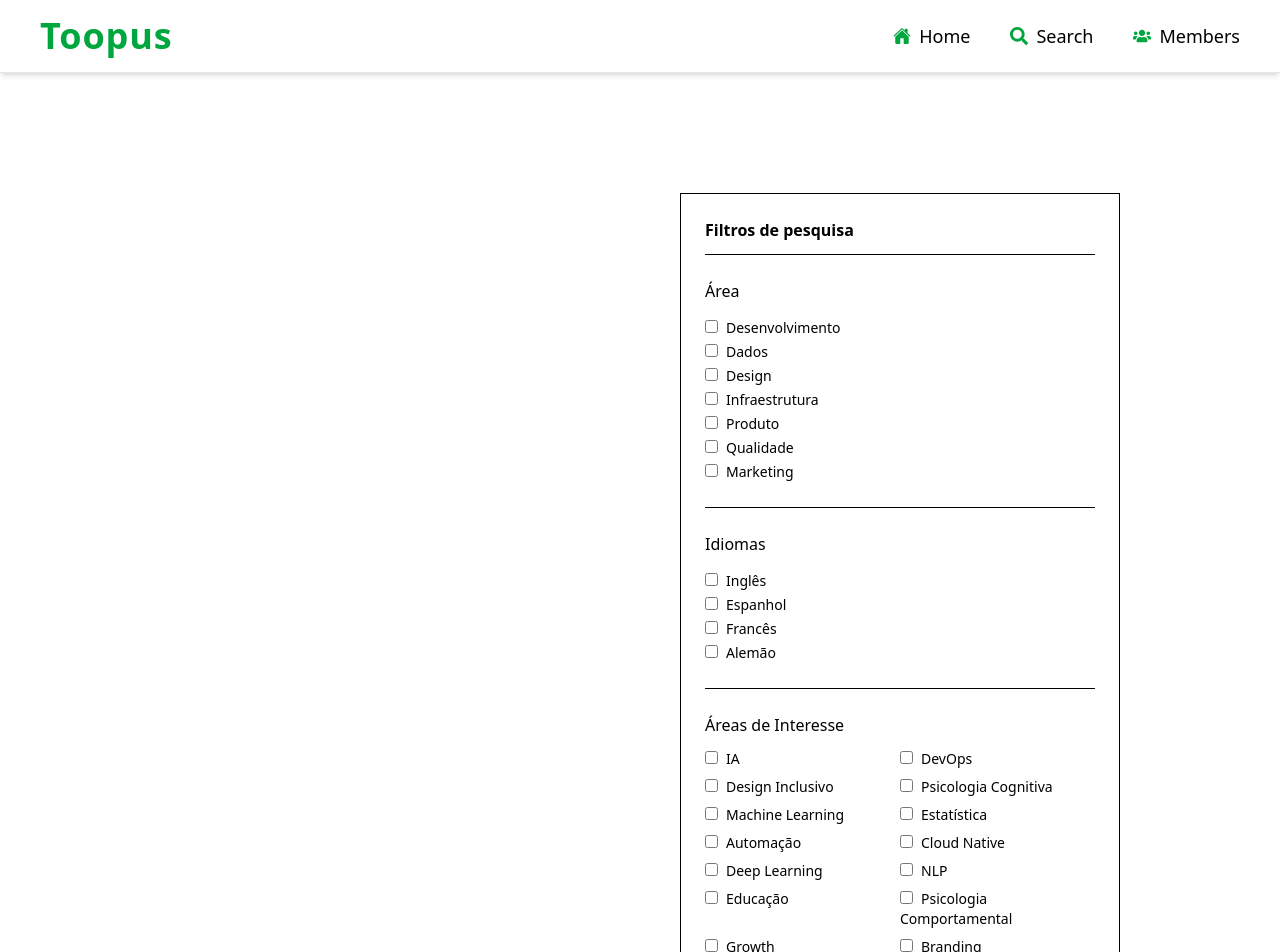
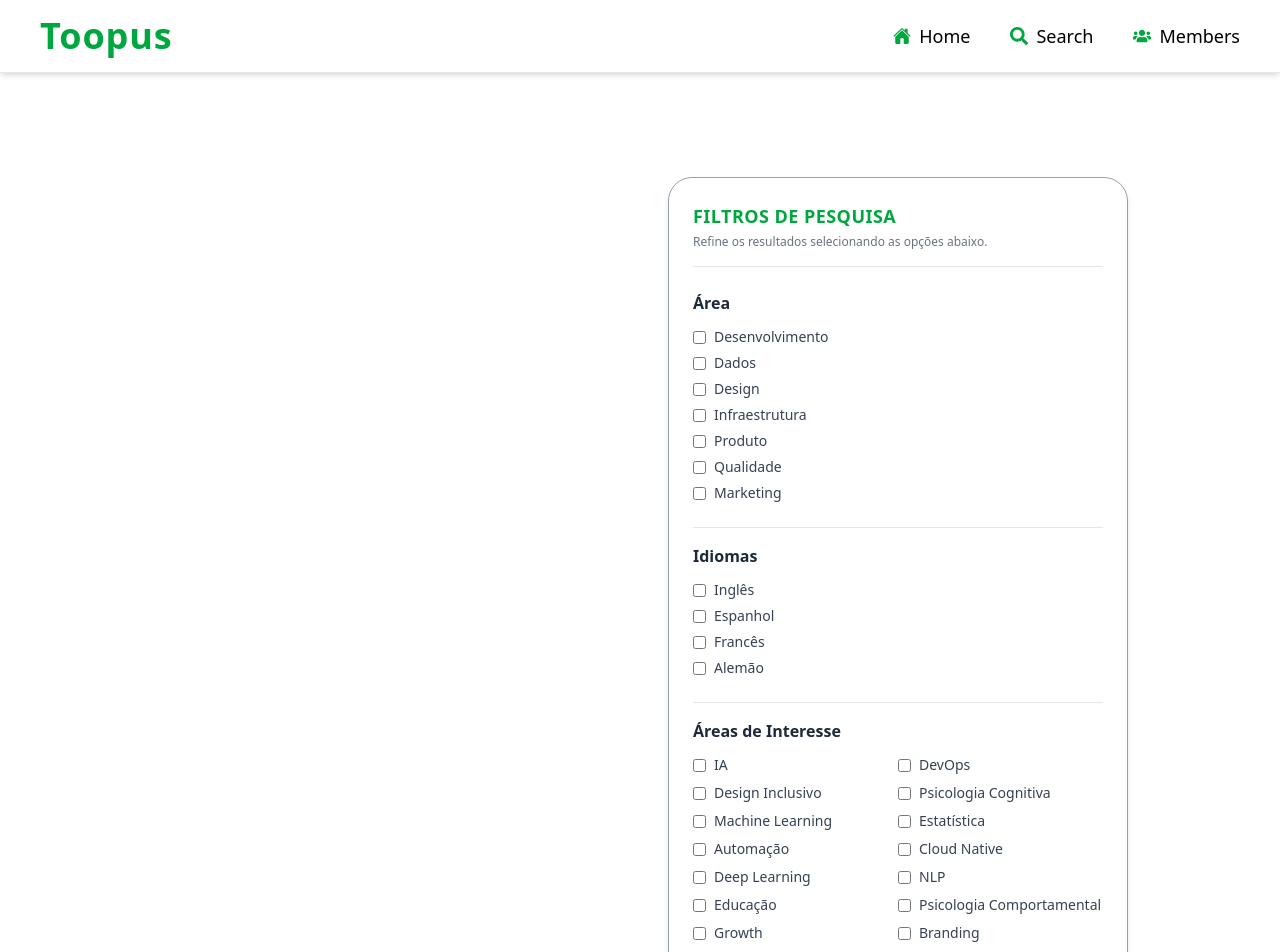
Before and after one commit to gabrielamara98/Toopus, a React (Vite) app: page /search in a window 1280 px wide. Shown: the top 952 px of the page. Built offline with nearby package versions, Linux system fonts and the light colour scheme.

Commit message:
style: melhora visual do painel de filtros

```diff
--- a/src/components/SearchFilter.jsx
+++ b/src/components/SearchFilter.jsx
@@ -2,79 +2,199 @@ import React from "react";
 
 function SearchFilter() {
   return (
-    <div className="w-full flex justify-end">
-      {/* Painel de filtros */}
-      <div className="border border-black w-[440px] mr-40 mt-20 p-6 bg-white">
+    <div className="w-full flex justify-end px-6">
 
-        {/* TÍTULO */}
-        <div className="mb-6">
-          <p className="text-base font-semibold">Filtros de pesquisa</p>
-          <hr className="mt-3" />
+      <aside className="w-[460px] mr-32 mt-16 mb-20">
+        <div className="bg-white border border-gray-400 rounded-3xl shadow-md px-6 py-6">
+
+          <header className="mb-6">
+            <p className="text-lg font-semibold tracking-wide text-green-600 uppercase">
+              Filtros de pesquisa
+            </p>
+            <p className="text-xs text-gray-500 mt-1">
+              Refine os resultados selecionando as opções abaixo.
+            </p>
+            <div className="border-t border-gray-200 mt-4" />
+          </header>
+
+          <section className="mb-6">
+            <h2 className="text-base font-semibold text-gray-800 mb-3">
+              Área
+            </h2>
+
+            <div className="space-y-1.5 text-sm text-gray-700">
+              <label className="flex items-center gap-2">
+                <input type="checkbox" className="accent-green-600" />
+                <span>Desenvolvimento</span>
+              </label>
+
+              <label className="flex items-center gap-2">
+                <input type="checkbox" className="accent-green-600" />
+                <span>Dados</span>
+              </label>
+
+              <label className="flex items-center gap-2">
+                <input type="checkbox" className="accent-green-600" />
+                <span>Design</span>
+              </label>
+
+              <label className="flex items-center gap-2">
+                <input type="checkbox" className="accent-green-600" />
+                <span>Infraestrutura</span>
+              </label>
+
+              <label className="flex items-center gap-2">
+                <input type="checkbox" className="accent-green-600" />
+                <span>Produto</span>
+              </label>
+
+              <label className="flex items-center gap-2">
+                <input type="checkbox" className="accent-green-600" />
+                <span>Qualidade</span>
+              </label>
+
+              <label className="flex items-center gap-2">
+                <input type="checkbox" className="accent-green-600" />
+                <span>Marketing</span>
+              </label>
             </div>
+          </section>
 
-        {/* 🔹 BLOCO 1 – ÁREA */}
-        <div className="mb-6">
-          <p className="text-base mb-3">Área</p>
+          <div className="border-t border-gray-200 my-4" />
 
-          <label className="text-sm"><input type="checkbox" className="mr-2" />Desenvolvimento</label><br />
-          <label className="text-sm"><input type="checkbox" className="mr-2" />Dados</label><br />
-          <label className="text-sm"><input type="checkbox" className="mr-2" />Design</label><br />
-          <label className="text-sm"><input type="checkbox" className="mr-2" />Infraestrutura</label><br />
-          <label className="text-sm"><input type="checkbox" className="mr-2" />Produto</label><br />
-          <label className="text-sm"><input type="checkbox" className="mr-2" />Qualidade</label><br />
-          <label className="text-sm"><input type="checkbox" className="mr-2" />Marketing</label>
+          <section className="mb-6">
+            <h2 className="text-bse font-semibold text-gray-800 mb-3">
+              Idiomas
+            </h2>
+
+            <div className="space-y-1.5 text-sm text-gray-700">
+              <label className="flex items-center gap-2">
+                <input type="checkbox" className="accent-green-600" />
+                <span>Inglês</span>
+              </label>
+
+              <label className="flex items-center gap-2">
+                <input type="checkbox" className="accent-green-600" />
+                <span>Espanhol</span>
+              </label>
+
+              <label className="flex items-center gap-2">
+                <input type="checkbox" className="accent-green-600" />
+                <span>Francês</span>
+              </label>
+
+              <label className="flex items-center gap-2">
+                <input type="checkbox" className="accent-green-600" />
+                <span>Alemão</span>
+              </label>
             </div>
+          </section>
 
-        <hr className="my-6" />
+          <div className="border-t border-gray-200 my-4" />
 
-        {/* 🔹 BLOCO 2 – IDIOMAS */}
-        <div className="mb-6">
-          <p className="text-base mb-3">Idiomas</p>
+          <section className="mb-2">
+            <h2 className="text-bse font-semibold text-gray-800 mb-3">
+              Áreas de Interesse
+            </h2>
 
-          <label className="text-sm"><input type="checkbox" className="mr-2" />Inglês</label><br />
-          <label className="text-sm"><input type="checkbox" className="mr-2" />Espanhol</label><br />
-          <label className="text-sm"><input type="checkbox" className="mr-2" />Francês</label><br />
-          <label className="text-sm"><input type="checkbox" className="mr-2" />Alemão</label>
+            <div className="grid grid-cols-2 gap-y-2 text-sm text-gray-700">
+              <label className="flex items-center gap-2">
+                <input type="checkbox" className="accent-green-600" />
+                <span>IA</span>
+              </label>
+
+              <label className="flex items-center gap-2">
+                <input type="checkbox" className="accent-green-600" />
+                <span>DevOps</span>
+              </label>
+
+              <label className="flex items-center gap-2">
+                <input type="checkbox" className="accent-green-600" />
+                <span>Design Inclusivo</span>
+              </label>
+
+              <label className="flex items-center gap-2">
+                <input type="checkbox" className="accent-green-600" />
+                <span>Psicologia Cognitiva</span>
+              </label>
+
+              <label className="flex items-center gap-2">
+                <input type="checkbox" className="accent-green-600" />
+                <span>Machine Learning</span>
+              </label>
+
+              <label className="flex items-center gap-2">
+                <input type="checkbox" className="accent-green-600" />
+                <span>Estatística</span>
+              </label>
+
+              <label className="flex items-center gap-2">
+                <input type="checkbox" className="accent-green-600" />
+                <span>Automação</span>
+              </label>
+
+              <label className="flex items-center gap-2">
+                <input type="checkbox" className="accent-green-600" />
+                <span>Cloud Native</span>
+              </label>
+
+              <label className="flex items-center gap-2">
+                <input type="checkbox" className="accent-green-600" />
+                <span>Deep Learning</span>
+              </label>
+
+              <label className="flex items-center gap-2">
+                <input type="checkbox" className="accent-green-600" />
+                <span>NLP</span>
+              </label>
+
+              <label className="flex items-center gap-2">
+                <input type="checkbox" className="accent-green-600" />
+                <span>Educação</span>
+              </label>
+
+              <label className="flex items-center gap-2">
+                <input type="checkbox" className="accent-green-600" />
+                <span>Psicologia Comportamental</span>
+              </label>
+
+              <label className="flex items-center gap-2">
+                <input type="checkbox" className="accent-green-600" />
+                <span>Growth</span>
+              </label>
+
+              <label className="flex items-center gap-2">
+                <input type="checkbox" className="accent-green-600" />
+                <span>Branding</span>
+              </label>
+
+              <label className="flex items-center gap-2">
+                <input type="checkbox" className="accent-green-600" />
+                <span>Mobile First</span>
+              </label>
+
+              <label className="flex items-center gap-2">
+                <input type="checkbox" className="accent-green-600" />
+                <span>Arquitetura Limpa</span>
+              </label>
+
+              <label className="flex items-center gap-2">
+                <input type="checkbox" className="accent-green-600" />
+                <span>Arquitetura de Software</span>
+              </label>
+
+              <label className="flex items-center gap-2">
+                <input type="checkbox" className="accent-green-600" />
+                <span>SRE</span>
+              </label>
             </div>
+          </section>
 
-        <hr className="my-6" />
-
-        {/* 🔹 BLOCO 3 – ÁREAS DE INTERESSE */}
-        <div className="mb-6">
-          <p className="text-base mb-3">Áreas de Interesse</p>
-
-          <div className="grid grid-cols-2 gap-y-2">
-
-            <label className="text-sm"><input type="checkbox" className="mr-2" />IA</label>
-            <label className="text-sm"><input type="checkbox" className="mr-2" />DevOps</label>
-
-            <label className="text-sm"><input type="checkbox" className="mr-2" />Design Inclusivo</label>
-            <label className="text-sm"><input type="checkbox" className="mr-2" />Psicologia Cognitiva</label>
-
-            <label className="text-sm"><input type="checkbox" className="mr-2" />Machine Learning</label>
-            <label className="text-sm"><input type="checkbox" className="mr-2" />Estatística</label>
-
-            <label className="text-sm"><input type="checkbox" className="mr-2" />Automação</label>
-            <label className="text-sm"><input type="checkbox" className="mr-2" />Cloud Native</label>
-
-            <label className="text-sm"><input type="checkbox" className="mr-2" />Deep Learning</label>
-            <label className="text-sm"><input type="checkbox" className="mr-2" />NLP</label>
-
-            <label className="text-sm"><input type="checkbox" className="mr-2" />Educação</label>
-            <label className="text-sm"><input type="checkbox" className="mr-2" />Psicologia Comportamental</label>
-
-            <label className="text-sm"><input type="checkbox" className="mr-2" />Growth</label>
-            <label className="text-sm"><input type="checkbox" className="mr-2" />Branding</label>
-
-            <label className="text-sm"><input type="checkbox" className="mr-2" />Mobile First</label>
-            <label className="text-sm"><input type="checkbox" className="mr-2" />Arquitetura Limpa</label>
-
-            <label className="text-sm"><input type="checkbox" className="mr-2" />Arquitetura de Software</label>
-            <label className="text-sm"><input type="checkbox" className="mr-2" />SRE</label>
-
+          <footer className="mt-4">
+            <div className="border-t border-gray-200 pt-3" />
+          </footer>
         </div>
-        </div>
-      </div>
+      </aside>
     </div>
   );
 }
```
Lines whose indentation alone changed are shown as unchanged.
